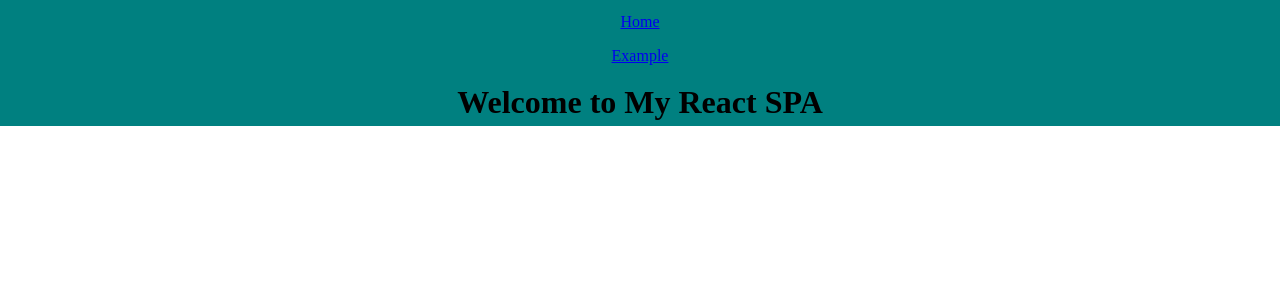
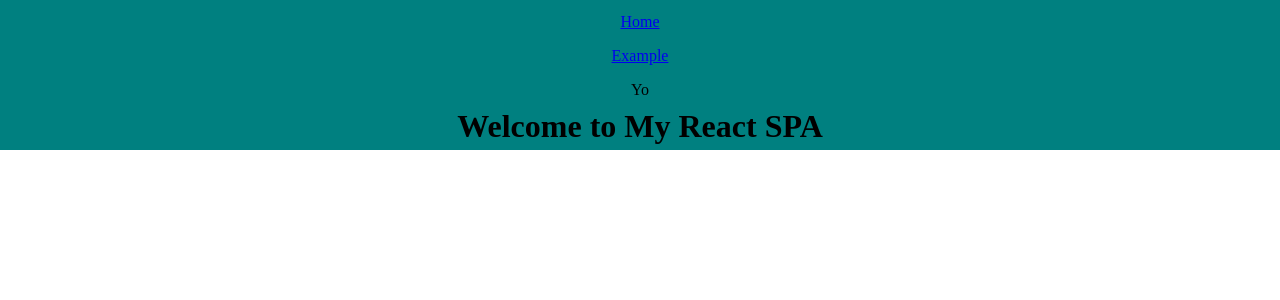
Before and after one commit to joshjacobbaker/quickReactPractice, a React app: page / in a window 1280 px wide. Shown: the top 300 px of the page. Built offline with nearby package versions, Linux system fonts and the light colour scheme.

Commit message:
testingagain

```diff
--- a/src/App.tsx
+++ b/src/App.tsx
@@ -35,6 +35,8 @@ const App: React.FC = () => {
             </li>
           </ul>
         </nav>
+        {/* TODO: Remove */}
+        <div>Yo</div>
         <Routes>
           <Route path="/" element={<Home />} />
           <Route path="/example" element={<ExamplePage />} />
```
Also changed, not shown: 1 other file (tests, documents, lock files or other folders).
